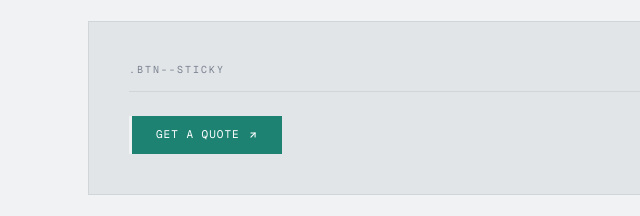
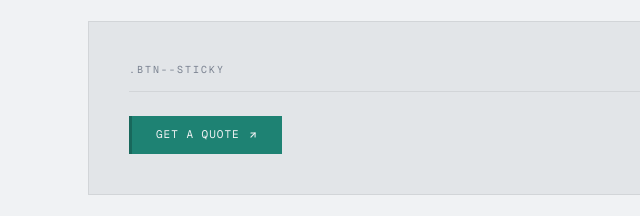
Before and after one commit to odupree1988/seram-sound, an Astro site: page /design-system in a window 1280 px wide. Shown: the part 5443-5659 px from the top of the page, 0-640 px from the left. Built offline with nearby package versions, Linux system fonts and the light colour scheme; Astro itself is replaced by a stand-in of ours.

Commit message:
Fix sticky CTA text color for dark mode

```diff
--- a/src/styles/buttons.css
+++ b/src/styles/buttons.css
@@ -88,17 +88,13 @@
   @apply inline-flex items-center gap-2;
   @apply px-6 py-2.5 rounded-none border-0;
   @apply uppercase no-underline cursor-pointer;
-  @apply text-white;
   font-size: 11px;
   background: var(--accent);
-  border-left: 3px solid #fff;
+  color: var(--bg-primary);
+  border-left: 3px solid rgba(0, 0, 0, 0.2);
   font-family: var(--font-mono);
   letter-spacing: 1px;
   transition: background var(--transition-base);
-}
-
-[data-theme="light"] .btn--sticky {
-  border-left-color: var(--bg-primary);
 }
 
 .btn--sticky:hover {
```
